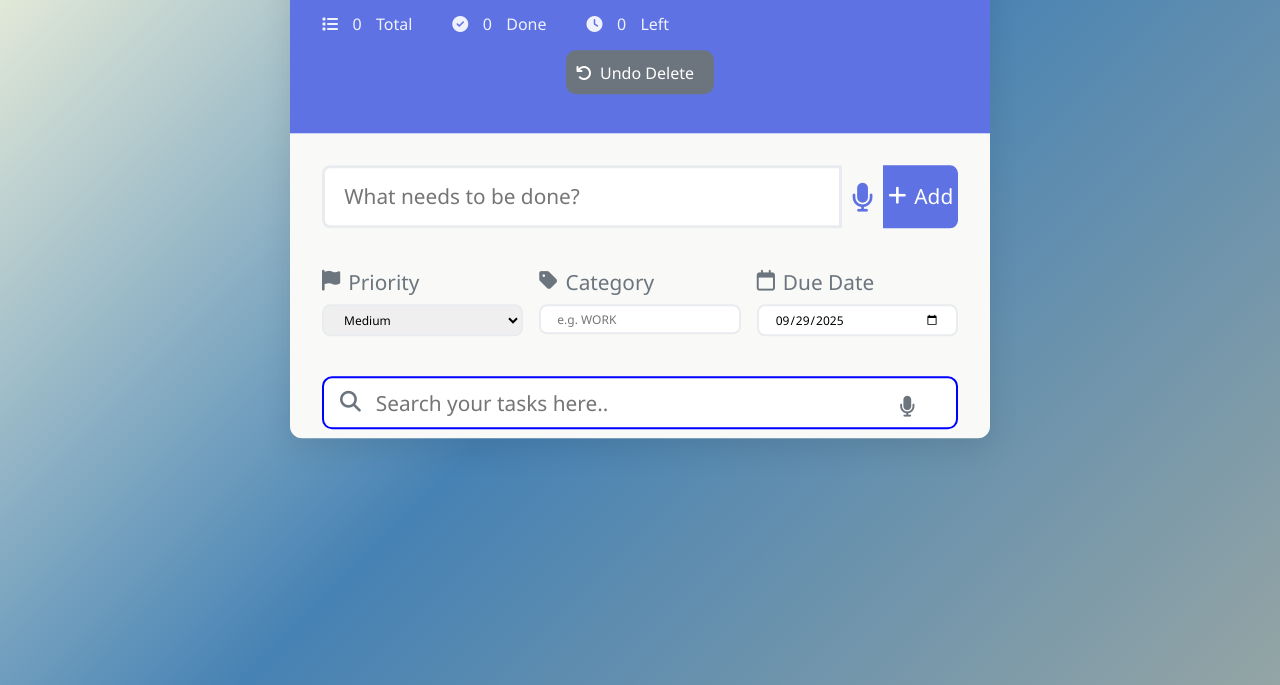
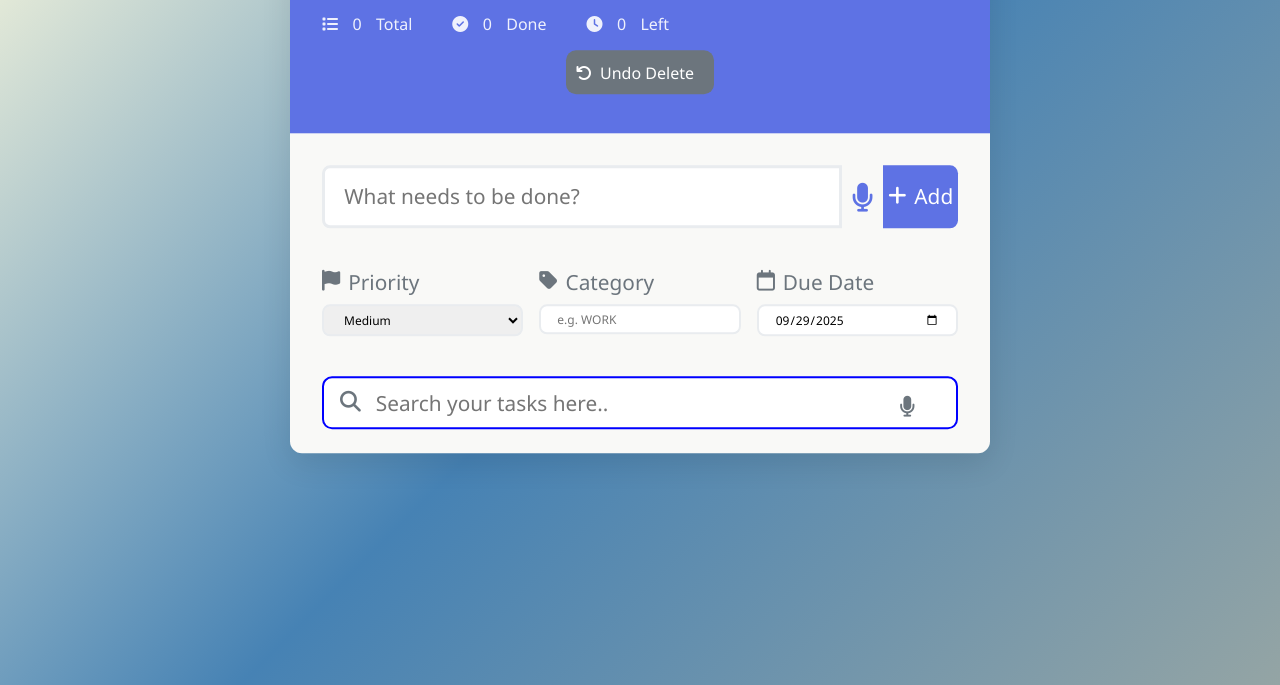
Before and after one commit to PoojaReddy7/TaskMaster-Pro, a plain HTML site: page index.html in a window 1280 px wide. Shown: the part 115-800 px from the top of the page. Drawn offline with Linux system fonts and the light colour scheme.

Commit message:
Update index.html

```diff
--- a/index.html
+++ b/index.html
@@ -35,7 +35,7 @@
         .app-container {
             width: 90%;
             max-width: 700px;
-            height: 530px;
+            height: 545px;
             margin: 0 auto;
             background: rgb(249, 249, 247);
             border-radius: 12px;
```
